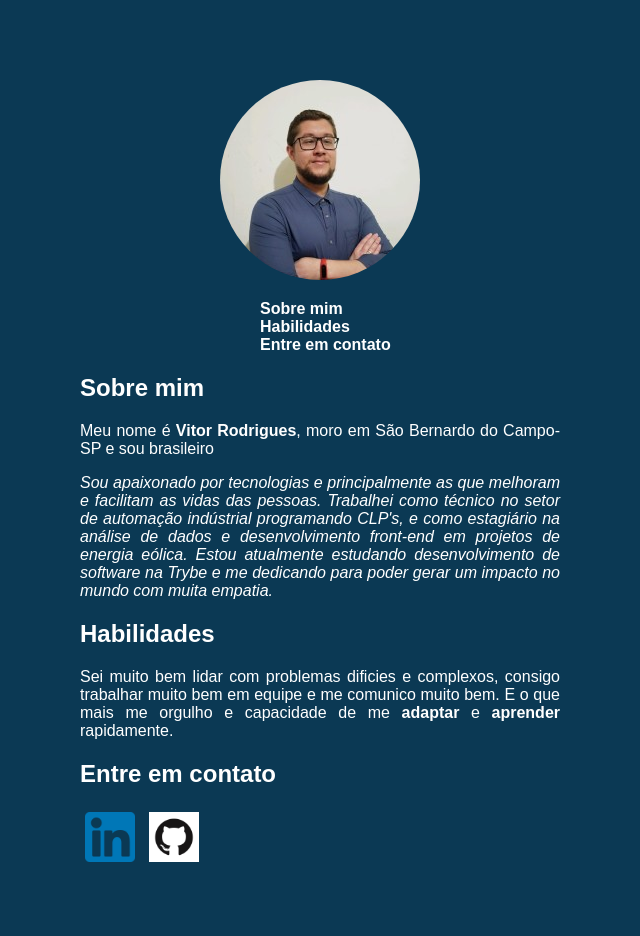
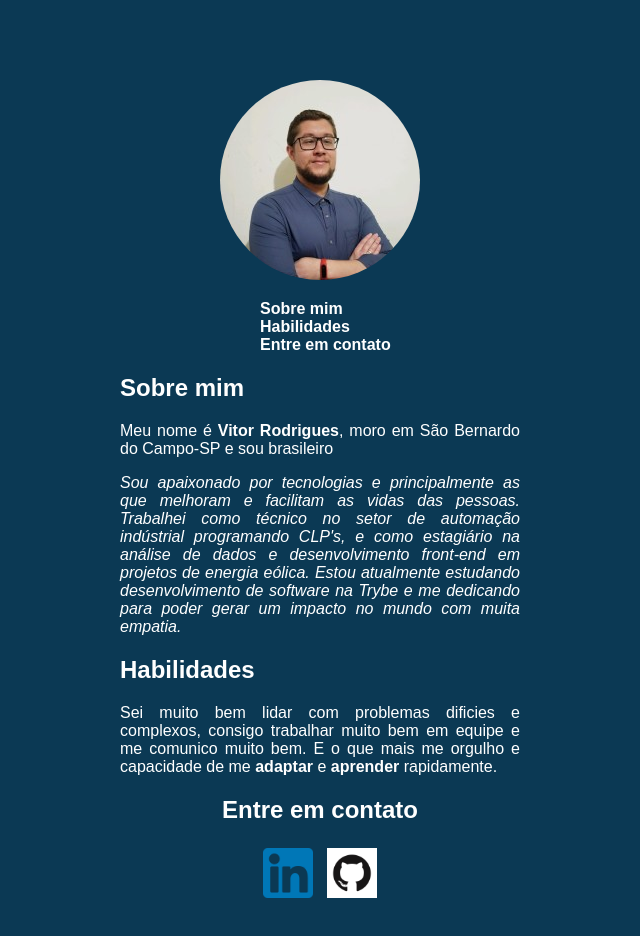
Before and after one commit to vitor-rc1/vitor-rc1.github.io, a plain HTML site: page index.html in a window 1280 px wide. Shown: the whole page, without its empty margins (320-960 px from the left). Drawn offline with Linux system fonts and the light colour scheme.

Commit message:
Alteração na centralização do conteúdo

```diff
--- a/index.html
+++ b/index.html
@@ -1,11 +1,13 @@
 <!DOCTYPE html>
 <html lang="en">
+
 <head>
     <meta charset="UTF-8">
     <meta name="viewport" content="width=device-width, initial-scale=1.0">
     <title>VRC</title>
     <link rel="stylesheet" href="styles.css">
 </head>
+
 <body>
     <div class="header">
         <img src="perfil.jpeg" class="perfil">
@@ -22,24 +24,30 @@
             <h2>Sobre mim</h2>
             <p>Meu nome é <strong>Vitor Rodrigues</strong>, moro em São Bernardo do Campo-SP e sou brasileiro</p>
 
-            <p><em>Sou apaixonado por tecnologias e principalmente as que melhoram e facilitam as vidas das pessoas. Trabalhei como técnico no setor de automação indústrial programando CLP's, e como estagiário na análise de dados e desenvolvimento front-end em projetos de energia eólica. Estou atualmente estudando desenvolvimento de software na Trybe e me dedicando para poder gerar um impacto no mundo com muita empatia.</em></p>
+            <p><em>Sou apaixonado por tecnologias e principalmente as que melhoram e facilitam as vidas das pessoas.
+                    Trabalhei como técnico no setor de automação indústrial programando CLP's, e como estagiário na
+                    análise de dados e desenvolvimento front-end em projetos de energia eólica. Estou atualmente
+                    estudando desenvolvimento de software na Trybe e me dedicando para poder gerar um impacto no mundo
+                    com muita empatia.</em></p>
 
         </div>
 
         <div id="skills">
             <h2>Habilidades</h2>
-            Sei muito bem lidar com problemas dificies e complexos, consigo trabalhar muito bem em equipe e me comunico muito bem. E o que mais me orgulho e capacidade de me <strong> adaptar </strong> e <strong>aprender</strong> rapidamente.
-        </div>
-
-        <div id="contact">
-            <h2 >Entre em contato</h2>
-            <a target="_blank" href="https://www.linkedin.com/in/vitorrodrig/"><img class="contact" src="linkedin.png" width="50px"></a>
-            <a target="_blank" href="https://github.com/vitor-rc1"><img class="contact" src="github.png" width="50px"></a>
+            Sei muito bem lidar com problemas dificies e complexos, consigo trabalhar muito bem em equipe e me comunico
+            muito bem. E o que mais me orgulho e capacidade de me <strong> adaptar </strong> e <strong>aprender</strong>
+            rapidamente.
         </div>
 
     </div>
 
-
+    <div id="contact">
+        <h2>Entre em contato</h2>
+        <a target="_blank" href="https://www.linkedin.com/in/vitorrodrig/"><img class="contact" src="linkedin.png"
+                width="50px"></a>
+        <a target="_blank" href="https://github.com/vitor-rc1"><img class="contact" src="github.png" width="50px"></a>
+    </div>
 
 </body>
+
 </html>
--- a/styles.css
+++ b/styles.css
@@ -25,10 +25,9 @@ li {
     border-radius: 50%;
 }
 .content {
-    width: 60%;
+    width: 50%;
+    margin: auto;
     text-align: justify;
-    margin: auto;
-
 }
 .contact {
     margin: 5px;
```
